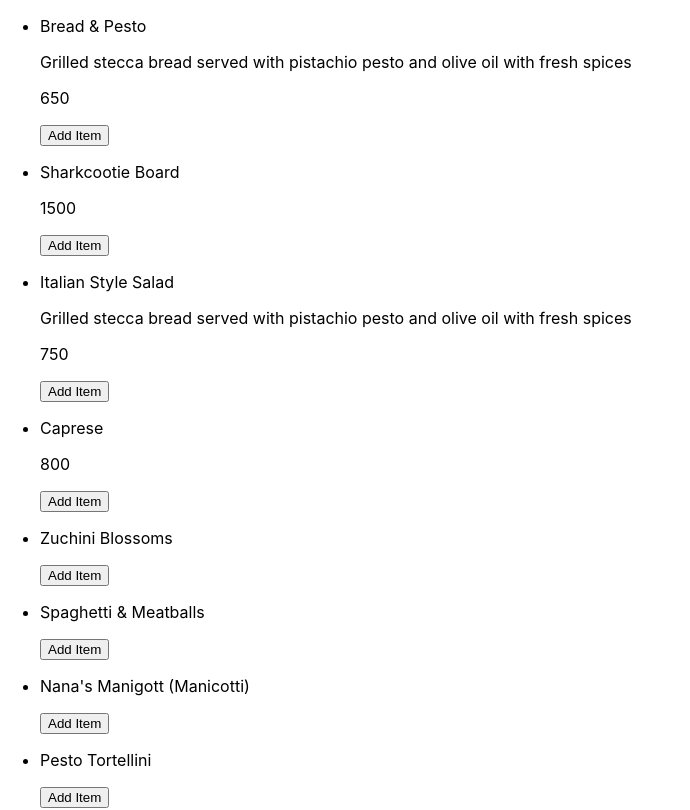
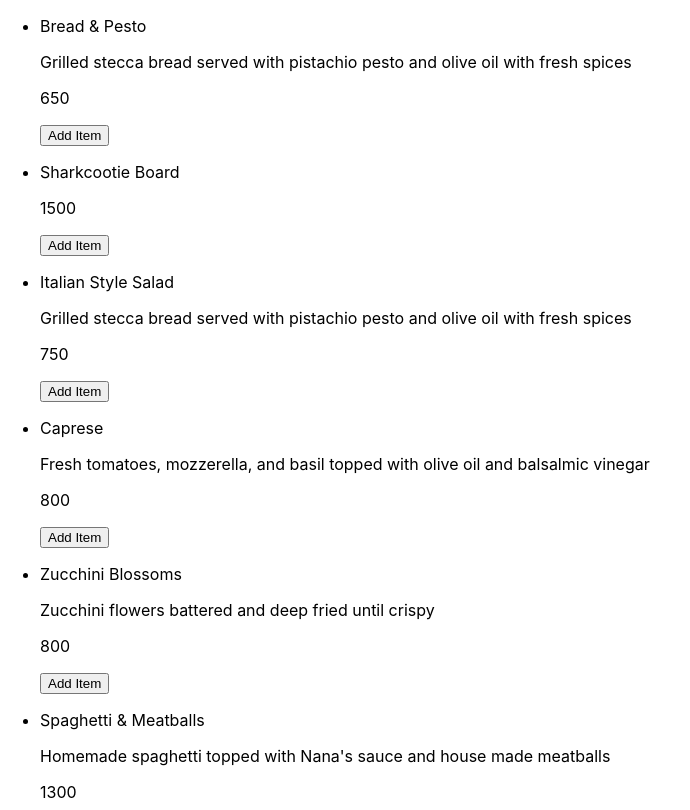
Before and after one commit to slcushing/react-restaurant-app, a React (Create React App) app: page / in a window 1280 px wide. Shown: the top 810 px of the page, without its empty margins (0-690 px from the left). Built offline with nearby package versions, Linux system fonts and the light colour scheme.

Commit message:
subtotal functionality in place

```diff
--- a/src/components/App.js
+++ b/src/components/App.js
@@ -8,6 +8,8 @@ import Order from './Order'
 function App() {
   // const [menuItems, setMenuItems] = useState(menuItems);
   const [order, setOrders] = useState([]);
+  // const [filter, setFilter] = useState();
+  // const [subtotal, setSubtotal] = useState(0);
 
   function addToOrder(name, price) {
     const newOrder = {name, price}
@@ -18,11 +20,21 @@ function App() {
 
 
 
+// function filterTag(event) {
+//   if(event.target.value === 'all') {
+//       setFilter(null)
+//   } else {
+//       setFilter(event.target.value);
+//   }
+// }
+
+
   return (
 
     <div className="App">
+
      <MenuList menuItems={menuItems} addToOrder={addToOrder}/>
-     <Order  />
+     <Order  order={order} addToOrder={addToOrder}/>
     </div>
   );
 }
--- a/src/components/Order.js
+++ b/src/components/Order.js
@@ -1,11 +1,57 @@
-// import {useState} from 'react'
+import {useState} from 'react'
 
-function Order() {
+function Order(props) {
 
-    // const orderHTML = props.order.map(order => {
+    const orderHTML = props.order.map((order, index) =>
+        <div key={index}>
+            <p>{order.name} {order.price}</p>
+        </div>
+    );//get name and price to show up...
+
+
+    const[name, setName] = useState("");
+    const[phoneNumber, setPhoneNumber] = useState("");
+
+    function handleSubmit(event) {
+        event.preventDefault();
+        props.addToOrder(props.order, name, phoneNumber);
+        setName("");
+        setPhoneNumber("");
+    }
+
+    function handleNameChange(event) {
+        setName(event.target.value)
+    }
+
+    function handleNumberChange(event) {
+        setPhoneNumber(event.target.value)
+    }
+
+    function subtotal() {
+        let total = 0;
+        props.order.forEach((order) => {
+            total = total + order.price;
+        });
+
+        return total;
+    }
 
     return (
-        <div></div>
+        <>
+        <aside className="order-panel">
+
+        {orderHTML}
+        <p> Your total: {subtotal()} </p>
+
+        <p>Enter your name and phone number below. Please review your order carefully before you click Submit Your Order.</p>
+        <form onSubmit={handleSubmit}>
+            <input name="text" type="text" id="full-name" value={name} onChange={handleNameChange} placeholder="Full Name"></input>
+            <input name="text" type="text" id="phone-number" value={phoneNumber} onChange={handleNumberChange} placeholder="Phone Number"></input>
+            <button type="submit">Submit Your Order</button>
+        </form>
+        </aside>
+
+        </>
     )
 
 }
--- a/src/components/utilities/menu.js
+++ b/src/components/utilities/menu.js
@@ -20,134 +20,134 @@ const menuItems = [
     id:4,
     category: 'Appetizer',
     name: 'Caprese',
-    description:'',
+    description:'Fresh tomatoes, mozzerella, and basil topped with olive oil and balsalmic vinegar',
     price: 800
 }, {
     id:5,
     category: 'Appetizer',
-    name: 'Zuchini Blossoms',
-    description:'',
-    price:''
+    name: 'Zucchini Blossoms',
+    description:'Zucchini flowers battered and deep fried until crispy',
+    price:800
 }, {
     id:6,
     category: 'Entree',
     name: 'Spaghetti & Meatballs',
-    description:'',
-    price:''
+    description:'Homemade spaghetti topped with Nana\'s sauce and house made meatballs',
+    price:1300
 }, {
     id:7,
     category: 'Entree',
     name: 'Nana\'s Manigott (Manicotti)',
-    description:'',
-    price:''
+    description:'Homemade shells filled with ricotta cheese and topped with Nana\'s sauce',
+    price:1350
 }, {
     id:8,
     category: 'Entree',
     name: 'Pesto Tortellini',
-    description:'',
-    price:''
+    description:'Cheese tortellini with our specially made pistachio pesto',
+    price:1300
 }, {
     id:9,
     category: 'Entree',
     name: 'Baked Ziti',
-    description:'',
-    price:''
+    description:'Ziti noodles mixed with marinara sauce and a variety of Italian cheese baked to perfection',
+    price:1200
 }, {
     id:10,
     category: 'Entree',
     name: 'Ravioli',
-    description:'',
-    price:''
+    description:'Spinach and cheese ravioli served with a cream sauce',
+    price: 1200
 }, {
     id:11,
     category: 'Entree',
     name: 'Sausage and Peppers',
-    description:'',
-    price:''
+    description:'Locally made sweet italian sausage grilled with a mix of bell peppers and onions',
+    price:'1400'
 }, {
     id:12,
     category: 'Entree',
     name: 'Linguini with Clam Sauce',
-    description:'',
-    price:''
+    description:'House made linguini noddles with a white wine clam sauce',
+    price: 1400
 }, {
     id:13,
     category: 'Entree',
     name: 'Eggplant Parmesean',
-    description:'',
-    price:''
+    description:'Eggplant battered and breaded baked with cheese and marinara sauce',
+    price: 1300
 }, {
     id:14,
     category: 'Entree',
     name: 'Chicken Marsala',
-    description:'',
-    price:''
+    description:'Chicken breast in a rich, creamy sauce of Marsala wine, onion, lemon juice and sliced mushrooms.',
+    price: 1500
 }, {
     id:15,
     category: 'Entree',
     name: 'Mushroom Risotto',
-    description:'',
-    price:''
+    description:'Creamy risotto with baby bella mushrooms',
+    price: 1300
 }, {
     id:16,
     category: 'Entree',
     name: 'Rigatoni & Vodka Sauce',
-    description:'',
-    price:''
+    description:'Rigatoni pasta served with a creamy tomato vodka sauce',
+    price: 1200
 }, {
     id:17,
     category: 'Entree',
     name: 'Stuffed Shells',
-    description:'',
-    price:''
+    description:'Three extra large shells stuffed full of ricotta cheese and fresh herbs',
+    price: 1200
 }, {
     id:18,
     category: 'Entree',
     name: 'Lasagna',
-    description:'',
-    price:''
+    description:'Layers of pasta, mix of cheese, and meat sauce, baked to perfection',
+    price: 1300
 }, {
     id:19,
     category: 'Entree',
     name: 'Italian Hoagie',
-    description:'',
-    price:''
+    description:'Fresh Italian bread with Genoa salami, ham, capicola, provolone cheese, LTO, olive oil, vinegar and oregano',
+    price: 1400
 }, {
     id:20,
     category: 'Dessert',
     name: 'Cannoli',
-    description:'',
-    price:''
+    description:'Crispy pastry dough shell filled with a sweet creamy ricotta filling',
+    price:400
 }, {
     id:21,
     category: 'Dessert',
     name: 'Tiramisu',
-    description:'',
-    price:''
+    description:'Lady fingers dipped in coffee, layed with whipped marscapone cheese and cocoa',
+    price: 700
 }, {
     id:22,
     category: 'Dessert',
     name: 'Spumoni',
-    description:'',
-    price:''
+    description:'Triple layer of pistachio, chocolate, and cherry gelato',
+    price: 600
 }, {
     id:23,
     category: 'Drink',
-    name: '',
-    description:'',
-    price:''
+    name: 'Negroni',
+    description:'It\'s not very good, 0 out of 10 would not recommend',
+    price: 900
 }, {
     id:24,
     category: 'Drink',
-    name: '',
-    description:'',
-    price:''
+    name: 'Chianti',
+    description:'By the bottle only',
+    price: 1600
 }, {
     id:25,
     category: 'Drink',
-    name: '',
-    description:'',
-    price:''
+    name: 'Espresso',
+    description:'Locally roasted espresso beans',
+    price: 500
 }];
 
 export default menuItems;
```
